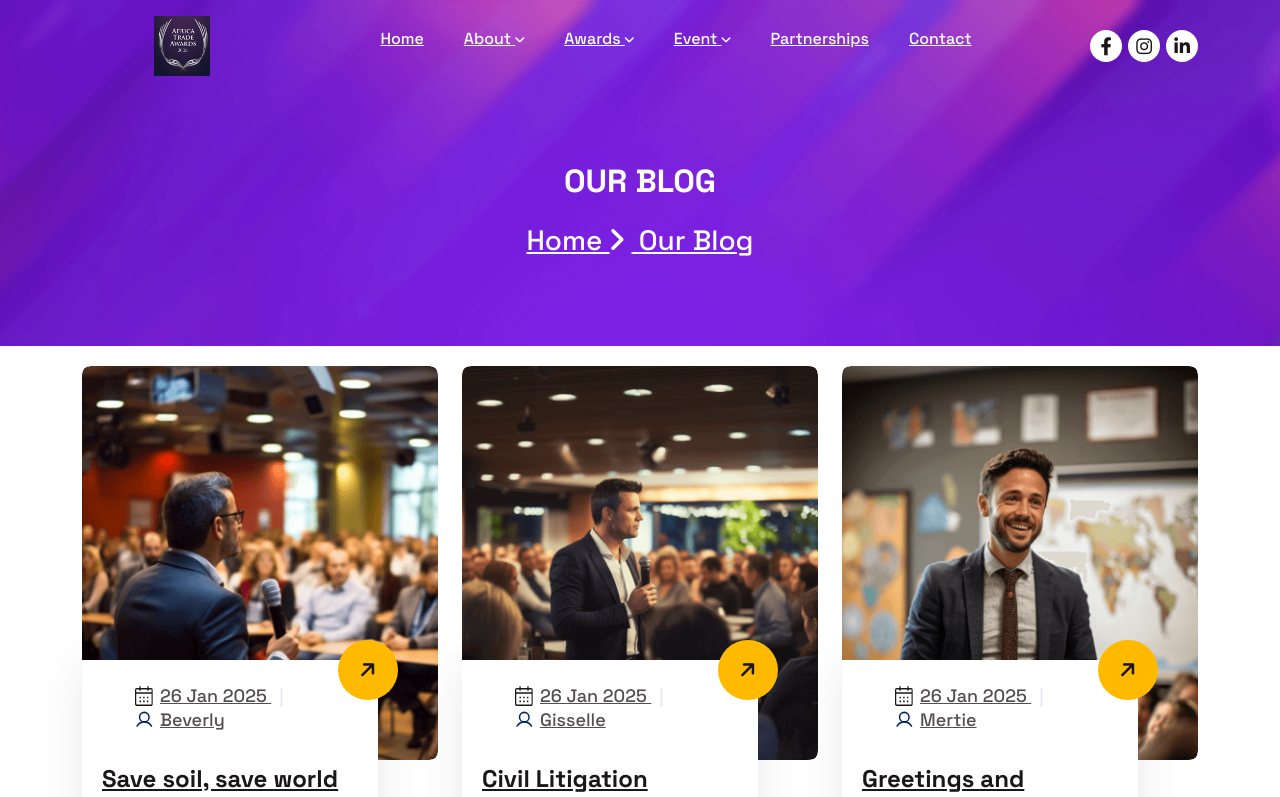
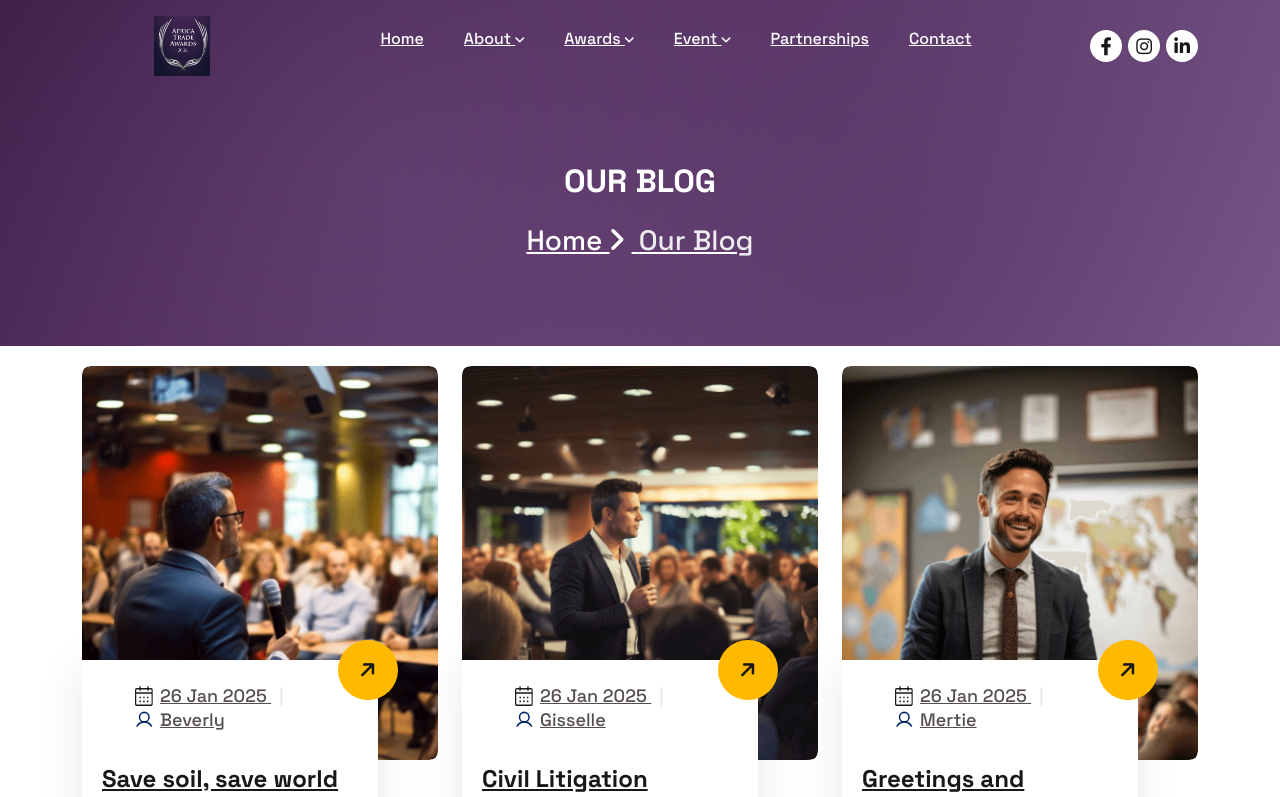
Before and after one commit to wastwagon/africatradeawards.com, a Next.js app: page /blog in a window 1280 px wide. Shown: the top 797 px of the page. Built offline with nearby package versions, Linux system fonts and the light colour scheme.

Commit message:
Apply purple gradient to all inner page headers/breadcrumbs

```diff
--- a/public/assets/scss/components/_hero.scss
+++ b/public/assets/scss/components/_hero.scss
@@ -1099,14 +1099,41 @@
 .inner-page-header {
 	position: relative;
 	z-index: 1;
+	background: linear-gradient(135deg, #3d1f47 0%, #4e2b5a 25%, #5d3a6b 50%, #6b4a7c 75%, #7a5a8d 100%) !important;
 	background-position: center;
 	background-repeat: no-repeat;
 	background-size: cover;
 	padding: 160px 0 90px;
+	overflow: hidden;
+
+	// Gradient overlay for depth
+	&::before {
+		content: '';
+		position: absolute;
+		top: 0;
+		left: 0;
+		right: 0;
+		bottom: 0;
+		background: radial-gradient(circle at 30% 50%, rgba(123, 90, 141, 0.3) 0%, transparent 50%), radial-gradient(circle at 70% 80%, rgba(78, 43, 90, 0.4) 0%, transparent 50%);
+		pointer-events: none;
+		z-index: 0;
+	}
+
+	.container {
+		position: relative;
+		z-index: 1;
+	}
 
 	.heading1 {
+		h1 {
+			color: #ffffff;
+			font-family: var(--grotesk);
+			font-weight: var(--ztc-weight-bold);
+			text-transform: uppercase;
+		}
+
 		a {
-			color: var(--ztc-text-text-1);
+			color: #ffffff;
 			text-align: center;
 			font-family: var(--grotesk);
 			font-size: var(--ztc-font-size-font-s28);
@@ -1115,6 +1142,14 @@
 			line-height: 28px;
 			display: inline-block;
 			transition: all .4s;
+
+			&:hover {
+				color: rgba(255, 255, 255, 0.8);
+			}
+
+			span {
+				color: rgba(255, 255, 255, 0.9);
+			}
 
 			i {
 				margin: 0 8px 0 0;
```
Also changed, not shown: public/assets/css/main.css, 1 other file (tests, documents, lock files or other folders).
